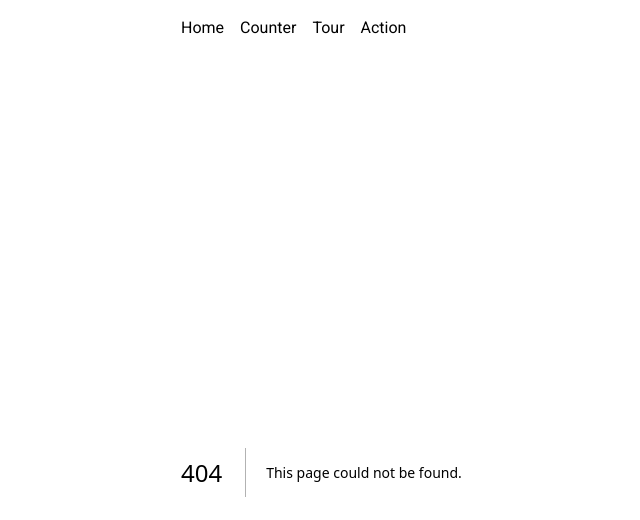
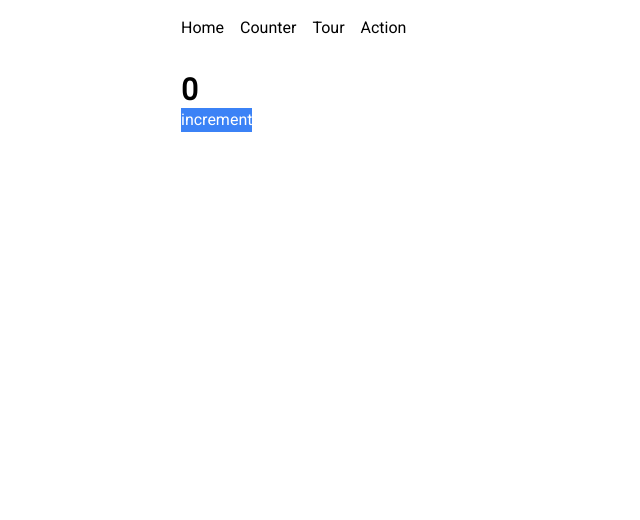
Before and after one commit to abdul-mumin-rufai/next.js-typeScript-tutorials, a Next.js app: page /counter in a window 1280 px wide. Before the commit this address had no page. Shown: the top 520 px of the page, without its empty margins (75-715 px from the left). Built offline with nearby package versions, Linux system fonts and the light colour scheme.

Commit message:
clientComponent: added client component to the project for user interactivity

```diff
--- /dev/null
+++ b/app/counter/page.tsx
@@ -0,0 +1,21 @@
+
+// client component is used to use interactivity. ustState browsrapi such as the localstorage. by default every next.js component is a sever component
+'use client'
+import { useState } from "react";
+
+
+function Counter() {
+    const [counter, setCounter] = useState<number>(0)
+  return (
+      <section className="items-center">
+          <p className=" text-3xl font-bold">
+              {counter}
+          </p>
+          <button onClick={() => setCounter(counter + 1)} className="btn bg-blue-500 text-white">
+              increment
+          </button>
+    </section>
+  )
+}
+
+export default Counter;
```
